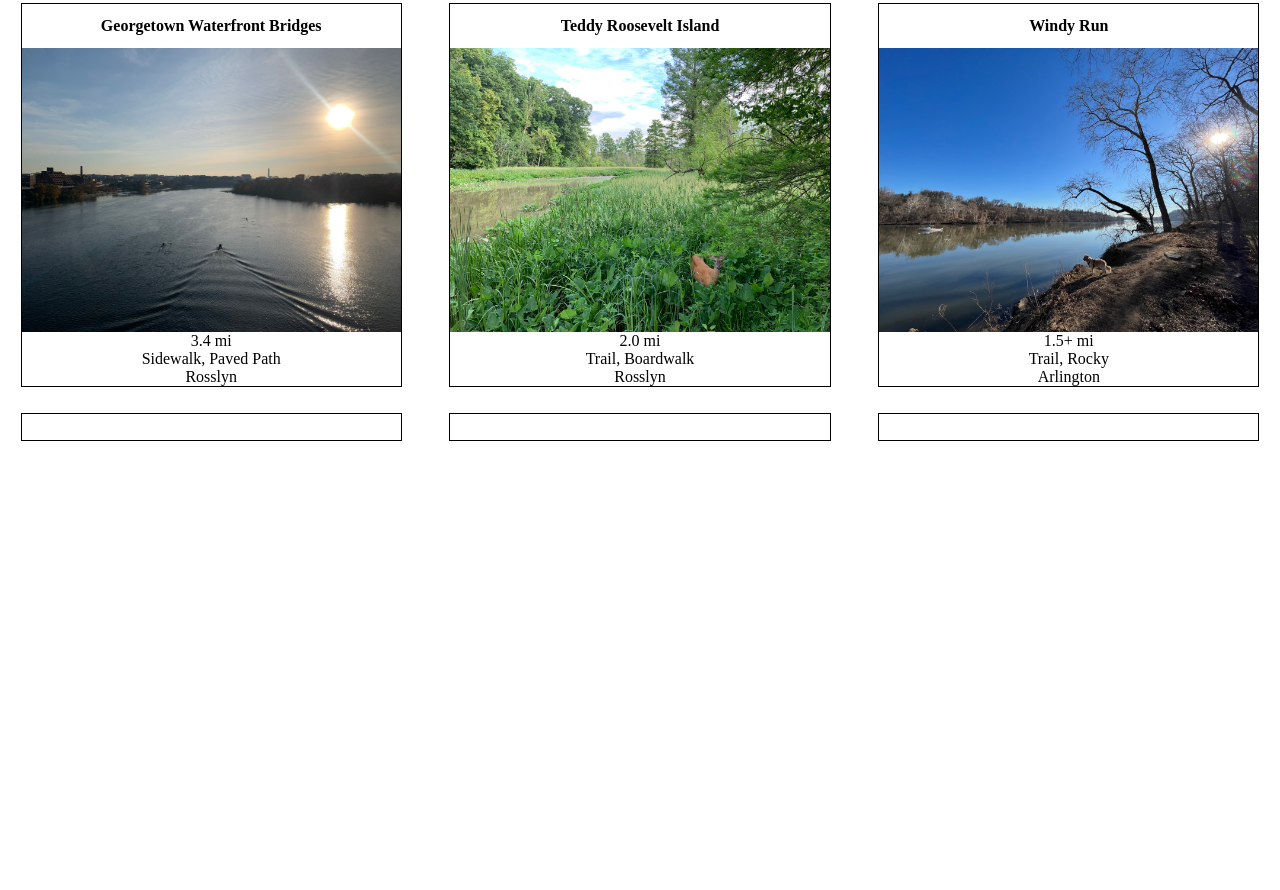
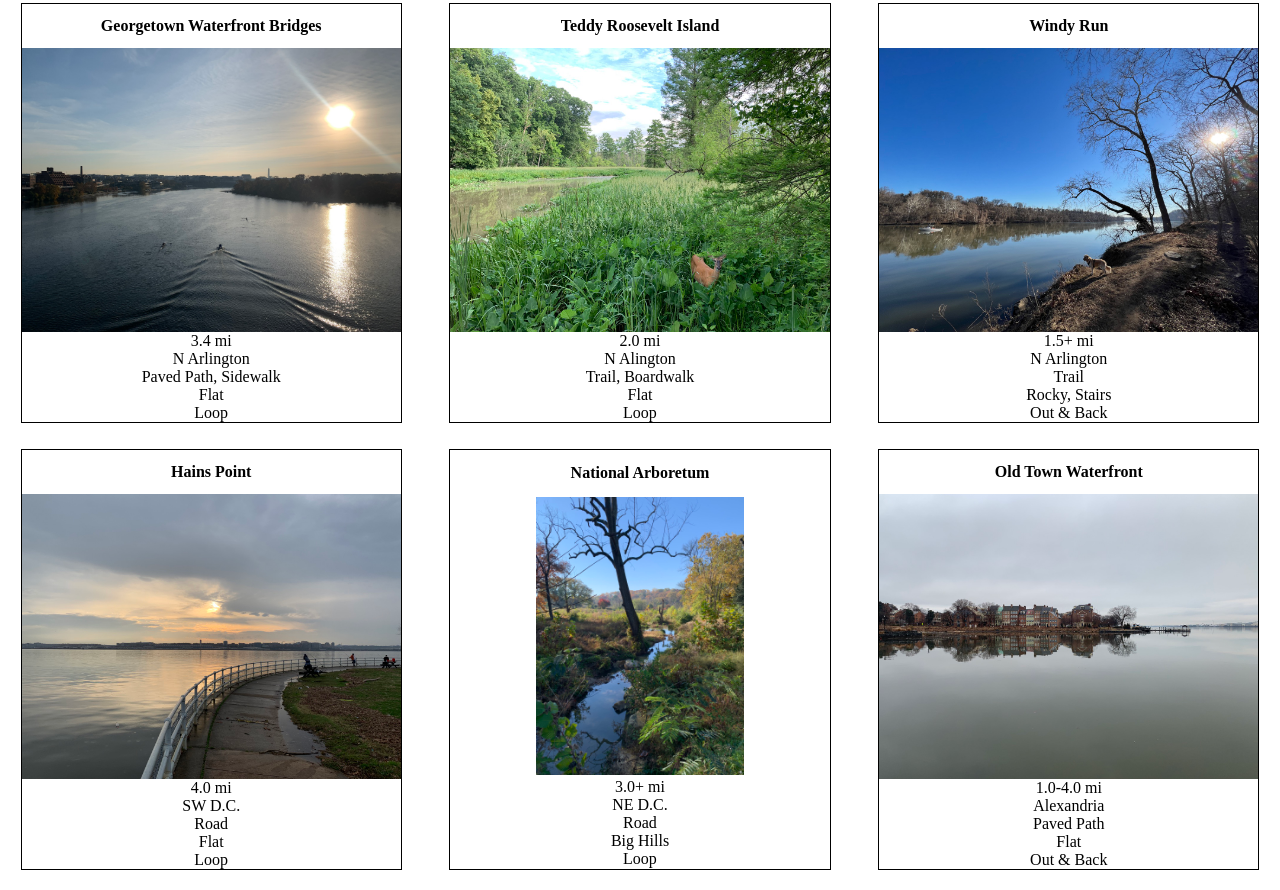
Before and after one commit to kjsheehy/dc-run-pics, a plain HTML site: page index.html in a window 1280 px wide. Shown: the part 255-1145 px from the top of the page. Before the commit the page ends 800 px from the top, so only its background shows below. Drawn offline with Linux system fonts and the light colour scheme.

Commit message:
Route features and route type added (old route type renamed to route surface). 3 more routes added. conditional styling for landscape vs portrait thumbnail implemented.

```diff
--- a/index.html
+++ b/index.html
@@ -27,62 +27,83 @@
     <div class="content">
       <div class="route-tile">
         <h2 class="route-name">Georgetown Waterfront Bridges</h2>
-        <img class="route-thumbnail" src="Assets/KeyBridgeEast.jpg" />
+        <img class="route-thumbnail landscape" src="Assets/KeyBridgeEast.jpg" />
         <div class="route-info">
           <div class="route-distance">3.4 mi</div>
-          <div class="route-type">Sidewalk, Paved Path</div>
-          <div class="route-location">Rosslyn</div>
+          <div class="route-location">N Arlington</div>
+          <div class="route-surface">Paved Path, Sidewalk</div>
+          <div class="route-features">Flat</div>
+          <div class="route-type">Loop</div>
         </div>
       </div>
       <div class="route-tile">
         <h2 class="route-name">Teddy Roosevelt Island</h2>
         <img
-          class="route-thumbnail"
+          class="route-thumbnail landscape"
           src="Assets/TeddyRooseveltInteriorLushDeer.jpeg"
         />
         <div class="route-info">
           <div class="route-distance">2.0 mi</div>
-          <div class="route-type">Trail, Boardwalk</div>
-          <div class="route-location">Rosslyn</div>
+          <div class="route-location">N Alington</div>
+          <div class="route-surface">Trail, Boardwalk</div>
+          <div class="route-features">Flat</div>
+          <div class="route-type">Loop</div>
         </div>
       </div>
       <div class="route-tile">
         <h2 class="route-name">Windy Run</h2>
         <img
-          class="route-thumbnail"
+          class="route-thumbnail landscape"
           src="Assets/WindyRunPotomacEastSunriseFinn.jpeg"
         />
         <div class="route-info">
           <div class="route-distance">1.5+ mi</div>
-          <div class="route-type">Trail, Rocky</div>
-          <div class="route-location">Arlington</div>
+          <div class="route-location">N Arlington</div>
+          <div class="route-surface">Trail</div>
+          <div class="route-features">Rocky, Stairs</div>
+          <div class="route-type">Out & Back</div>
         </div>
       </div>
       <div class="route-tile">
-        <h2 class="route-name"></h2>
-        <img class="route-thumbnail" src="" />
+        <h2 class="route-name">Hains Point</h2>
+        <img
+          class="route-thumbnail landscape"
+          src="Assets/HainsPointSWSunset.jpeg"
+        />
         <div class="route-info">
-          <div class="route-distance"></div>
-          <div class="route-type"></div>
-          <div class="route-location"></div>
+          <div class="route-distance">4.0 mi</div>
+          <div class="route-location">SW D.C.</div>
+          <div class="route-surface">Road</div>
+          <div class="route-features">Flat</div>
+          <div class="route-type">Loop</div>
         </div>
       </div>
       <div class="route-tile">
-        <h2 class="route-name"></h2>
-        <img class="route-thumbnail" src="" />
+        <h2 class="route-name">National Arboretum</h2>
+        <img
+          class="route-thumbnail portrait"
+          src="Assets/ArboretumCreek.jpeg"
+        />
         <div class="route-info">
-          <div class="route-distance"></div>
-          <div class="route-type"></div>
-          <div class="route-location"></div>
+          <div class="route-distance">3.0+ mi</div>
+          <div class="route-location">NE D.C.</div>
+          <div class="route-surface">Road</div>
+          <div class="route-features">Big Hills</div>
+          <div class="route-type">Loop</div>
         </div>
       </div>
       <div class="route-tile">
-        <h2 class="route-name"></h2>
-        <img class="route-thumbnail" src="" />
+        <h2 class="route-name">Old Town Waterfront</h2>
+        <img
+          class="route-thumbnail landscape"
+          src="Assets/OldTownWaterfrontTownhouses.jpeg"
+        />
         <div class="route-info">
-          <div class="route-distance"></div>
-          <div class="route-type"></div>
-          <div class="route-location"></div>
+          <div class="route-distance">1.0-4.0 mi</div>
+          <div class="route-location">Alexandria</div>
+          <div class="route-surface">Paved Path</div>
+          <div class="route-features">Flat</div>
+          <div class="route-type">Out & Back</div>
         </div>
       </div>
     </div>
--- a/style.css
+++ b/style.css
@@ -38,7 +38,7 @@ body {
   border-color: black;
   border-style: solid;
   width: 30%;
-  height: 45%;
+  /* height: 45%; */
   margin: 1%;
 
   display: flex;
@@ -52,8 +52,13 @@ body {
   text-align: center;
 }
 
-.route-thumbnail {
+.route-thumbnail.landscape {
   max-width: 100%;
+  height: auto;
+}
+
+.route-thumbnail.portrait {
+  max-width: 55%;
   height: auto;
 }
 
```
Also changed, not shown: Assets/ArboretumCreek.jpeg (added), Assets/HainsPointSWSunset.jpeg (added), Assets/OldTownWaterfrontTownhouses.jpeg (added).
